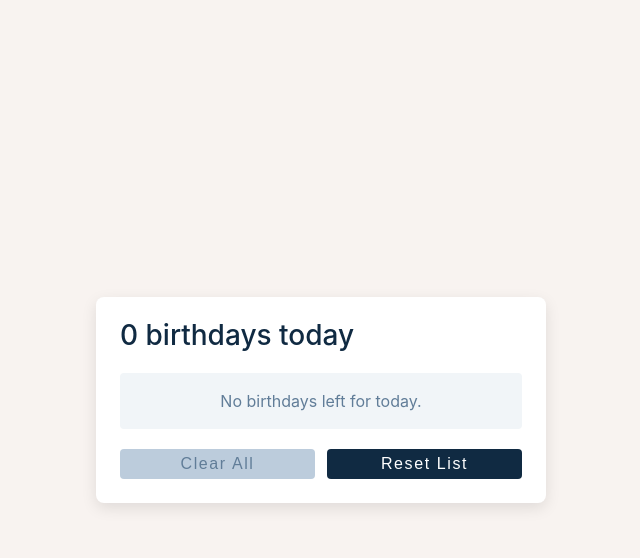
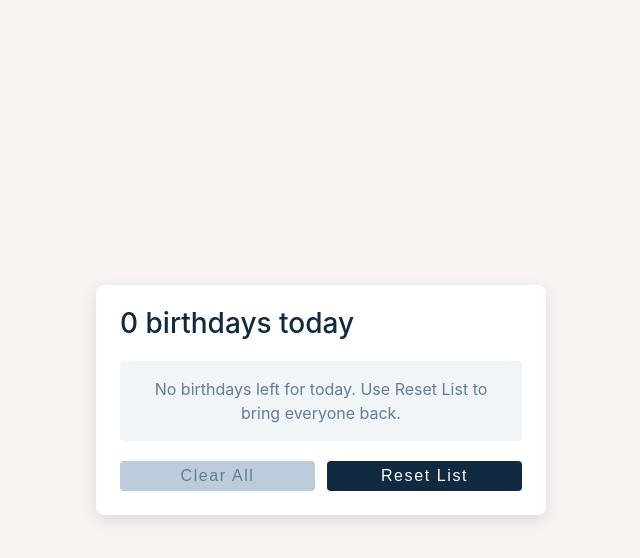
Before and after one commit to Dkshaa/show-birthday, a React (Create React App) app: page / in a window 1280 px wide. Both pictures are taken after a click on the button "Clear All". Shown: the top 558 px of the page, without its empty margins (319-959 px from the left). Built offline with nearby package versions, Linux system fonts and the light colour scheme.

Commit message:
Clarify empty birthday message

```diff
--- a/src/Data/Todo.js
+++ b/src/Data/Todo.js
@@ -40,7 +40,9 @@ const Todo = () => {
           );
         })
       ) : (
-        <p className="empty-message">No birthdays left for today.</p>
+        <p className="empty-message">
+          No birthdays left for today. Use Reset List to bring everyone back.
+        </p>
       )}
       <div className="button-row">
         <button
```
